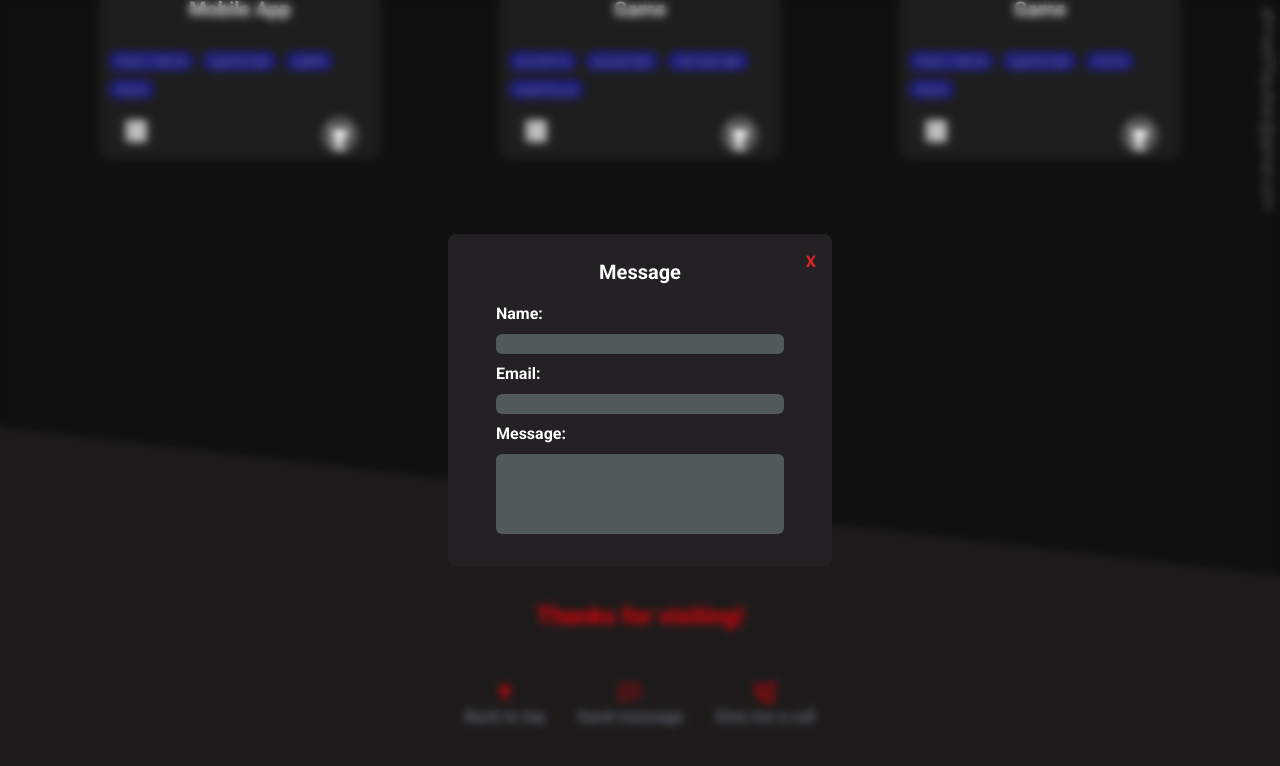
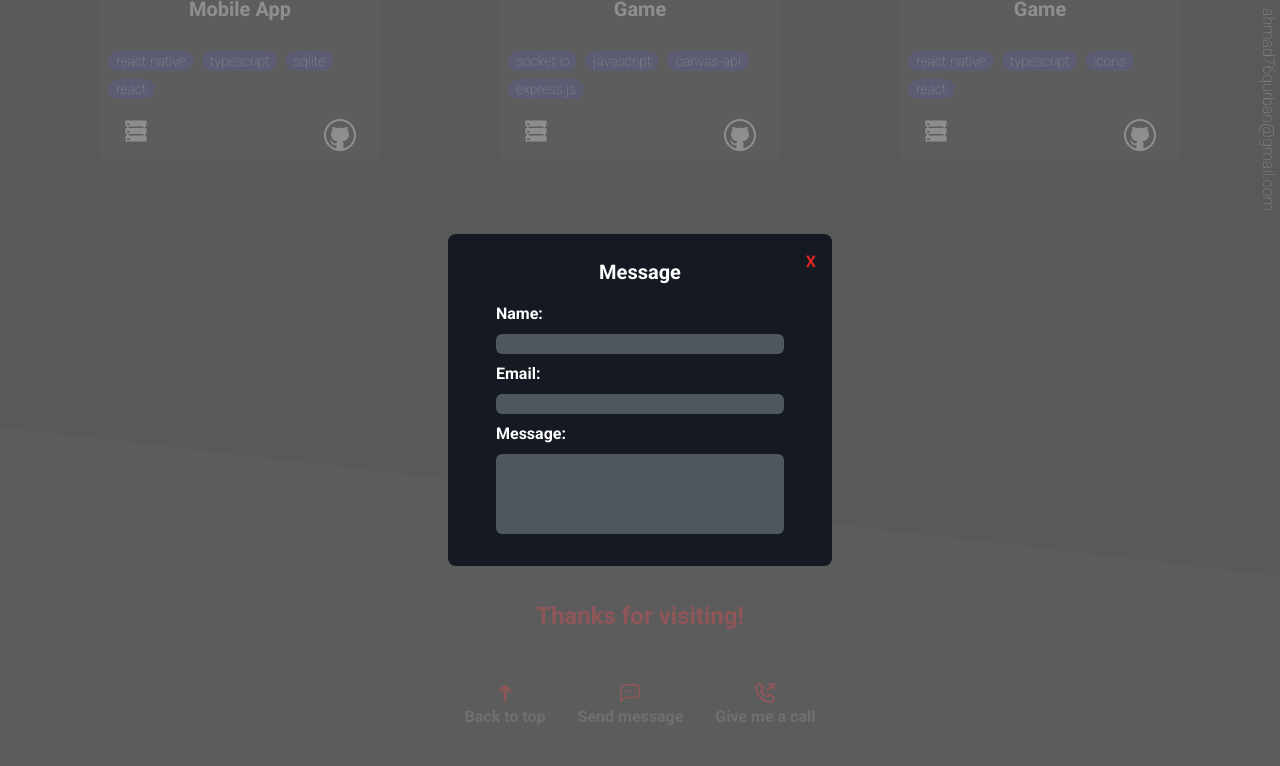
Before and after one commit to qur786/portfolio, a React (Vite) app: page / in a window 1280 px wide. Both pictures are taken after a click on the button "Send message". Shown: the part 4697-5463 px from the top of the page. Built offline with nearby package versions, Linux system fonts and the light colour scheme.

Commit message:
refactor: make backdrop contrast instead of blur

```diff
--- a/src/components/Modal/index.tsx
+++ b/src/components/Modal/index.tsx
@@ -12,7 +12,7 @@ export const Modal = forwardRef(
     return (
       <dialog
         ref={modalRef}
-        className="bg-[#242124] text-white min-w-[30%] backdrop:backdrop-blur-sm rounded-lg"
+        className="bg-[#151922] text-white min-w-[30%] backdrop:backdrop-contrast-[0.25] rounded-lg"
       >
         <button
           className="p-4 absolute top-0 right-0 text-red-600 hover:text-red-800 font-bold"
```
